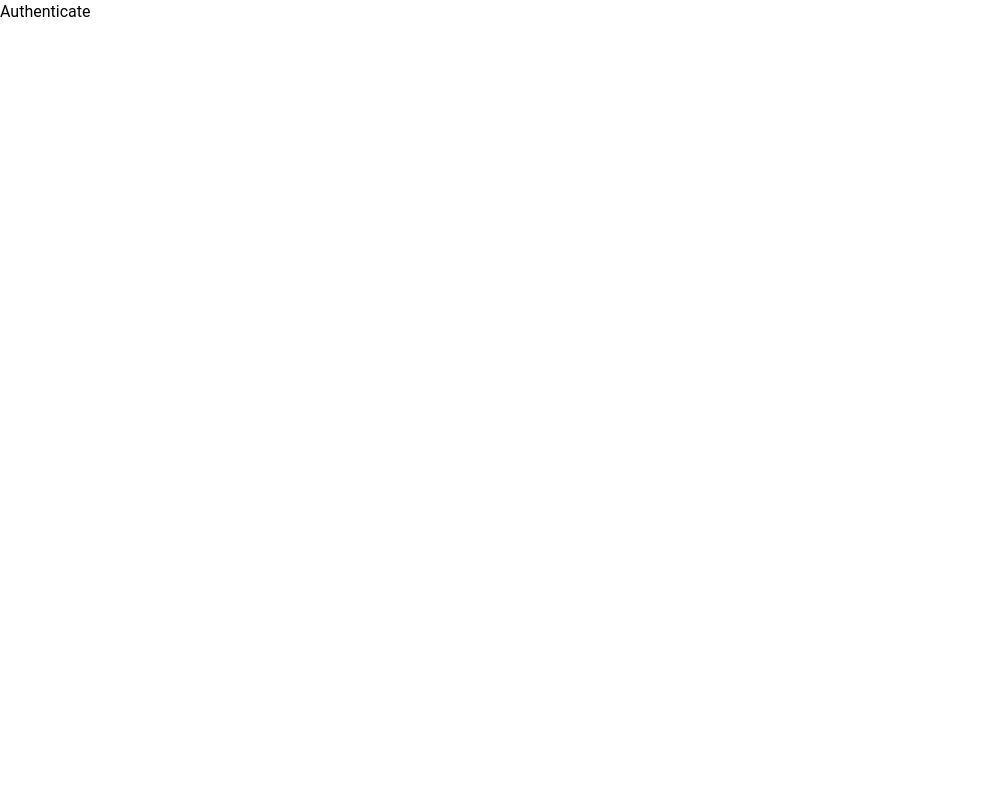
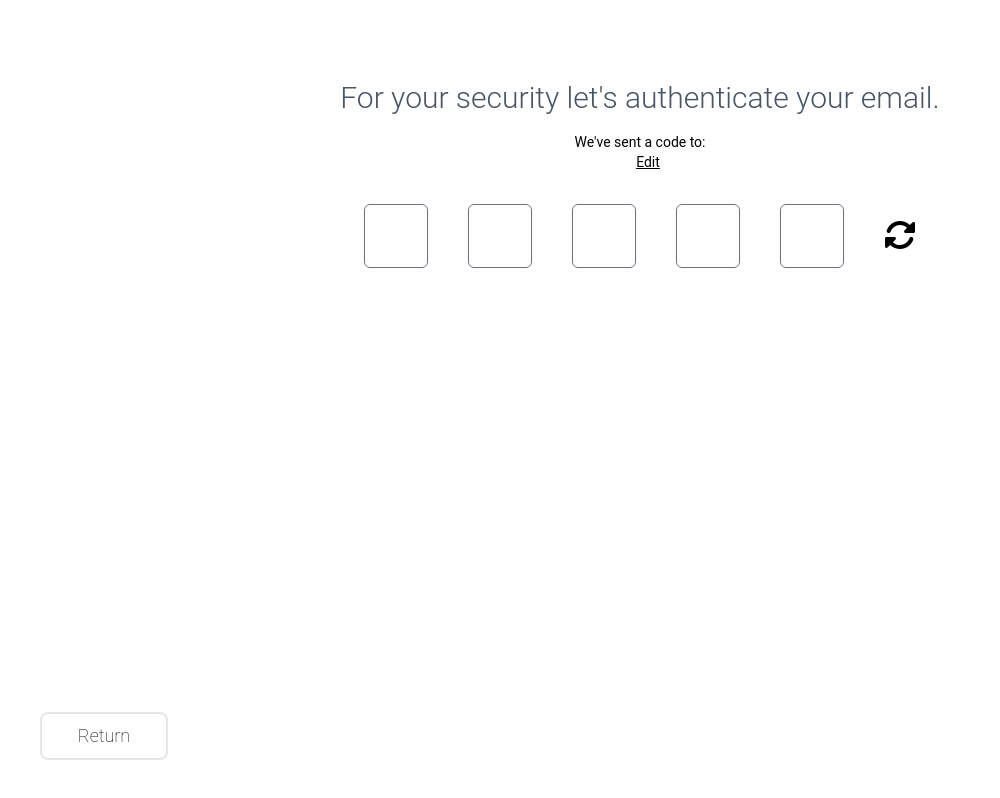
Before and after one commit to mSharifHub/e-commerce, a React (Create React App) app: page /api/credentials/check-email/authenticate in a window 1280 px wide. Shown: the whole page, without its empty margins (0-1000 px from the left). Built offline with nearby package versions, Linux system fonts and the light colour scheme.

Commit message:
implementing 2 way authentication

```diff
--- a/src/App.js
+++ b/src/App.js
@@ -7,8 +7,9 @@ import JoinUs from "./components/pages/JoinUs";
 import FindStore from "./components/pages/FindStore";
 import MinimalLayout from "./components/pages/Layouts/MinimalLayout";
 import MainLayout from "./components/pages/Layouts/MainLayout";
+import TwoWayAuthentication from "./components/pages/SignInAndSignOut/TwoWayAuthentication";
+import Authenticate from "./components/pages/SignInAndSignOut/Authenticate";
 import Register from "./components/pages/SignInAndSignOut/Register";
-import Authenticate from "./components/pages/SignInAndSignOut/Authenticate";
 
 export function App() {
   return (
@@ -30,8 +31,8 @@ export function App() {
             element={<MinimalLayout />}
           >
             <Route index element={<CheckEmail />} />
+            <Route path="authenticate" element={<TwoWayAuthentication />} />
             <Route path="register" element={<Register />} />
-            <Route path="authenticate" element={<Authenticate />} />
           </Route>
         </Routes>
       </Router>
--- a/src/components/pages/SignInAndSignOut/CheckEmail.jsx
+++ b/src/components/pages/SignInAndSignOut/CheckEmail.jsx
@@ -13,7 +13,7 @@ export function CheckEmail() {
   const [touched, setTouched] = useState(false);
   const [submitemail, setSubmitemail] = useState(false);
 
-  const { state, dispatch } = useUser();
+  const { dispatch } = useUser();
 
   const navigate = useNavigate();
 
@@ -46,7 +46,7 @@ export function CheckEmail() {
         navigate("authenticate");
       } else {
         dispatch({ type: "SET_EMAIL", payload: email });
-        navigate("register");
+        navigate("authenticate");
       }
       setEmail("");
       setTouched(false);
--- /dev/null
+++ b/src/components/pages/SignInAndSignOut/CodeResetButton.jsx
@@ -0,0 +1,21 @@
+/* eslint-disable jsx-a11y/control-has-associated-label */
+import { faRotate } from "@fortawesome/free-solid-svg-icons";
+import { FontAwesomeIcon } from "@fortawesome/react-fontawesome";
+
+export default function ResetButton({ handleCodeReset, isWaitingForReset }) {
+  return (
+    <span
+      className={`  ${
+        isWaitingForReset ? "opacity-0" : "opacity-100 cursor-pointer0"
+      }`}
+    >
+      <button
+        type="button"
+        onClick={handleCodeReset}
+        disabled={isWaitingForReset}
+      >
+        <FontAwesomeIcon icon={faRotate} size="2x" />
+      </button>
+    </span>
+  );
+}
--- a/src/components/pages/SignInAndSignOut/Register.jsx
+++ b/src/components/pages/SignInAndSignOut/Register.jsx
@@ -1,30 +1,3 @@
-import { Link } from "react-router-dom";
-import { useUser } from "../../../providers/contexts/userContext";
-
 export default function Register() {
-  const { state, dispatch } = useUser();
-  return (
-    <div className="relative  flex flex-col justify-start items-center w-screen  h-screen p-4 overflow-hidden">
-      <div className="flex flex-col">
-        <div className=" flex flex-col text-3xl font-light   items-center mt-[4rem] mx-auto text-slate-600 whitespace-normal  max-w-md  signInSignOutslideIn ">
-          Now let&apos;s make you a Member.
-        </div>
-        <span className="flex justify-start items-center w-full text-sm mt-4">
-          We&apos;ve sent a code to:
-        </span>
-        <span className="flex justify-start ml-4">
-          {state.userEmail} <span>Edit</span>
-        </span>
-      </div>
-
-      <Link to="/">
-        <button
-          type="button"
-          className="absolute  bottom-10 left-10 justify-center items-center w-[8rem] h-[3rem] mt-4 text-black border-2 rounded-lg text-lg font-thin  capitalize transition-all duration-100 ease-out  cursor-pointer hover:scale-110"
-        >
-          return
-        </button>
-      </Link>
-    </div>
-  );
+  return <div>register place holder</div>;
 }
--- /dev/null
+++ b/src/components/pages/SignInAndSignOut/TwoWayAuthentication.jsx
@@ -0,0 +1,151 @@
+/* eslint-disable react/no-array-index-key */
+/* eslint-disable react/button-has-type */
+/* eslint-disable jsx-a11y/control-has-associated-label */
+/* eslint-disable jsx-a11y/label-has-for */
+/* eslint-disable jsx-a11y/label-has-associated-control */
+/* eslint-disable jsx-a11y/mouse-events-have-key-events */
+import { useEffect, useState } from "react";
+import { Link, useNavigate } from "react-router-dom";
+import { useUser } from "../../../providers/contexts/userContext";
+import ResetButton from "./CodeResetButton";
+
+export default function TwoWayAuthentication() {
+  const { state: userState, dispatch } = useUser();
+  const [codeValid, setCodeValid] = useState(false); // Gets the result true if all chars are valid
+  const [inputValidity, setInputValidity] = useState(Array(5).fill(false)); // used to fill up array as true or false by char
+  const [isWaitingForReset, setIsWaitingForReset] = useState(false); // to control timer
+  const [timer, setTimer] = useState(10); // timer state
+  const [touchedCodeInput, setTouchedCodeInput] = useState(false); // control user interaction with input
+  const [code, setCode] = useState(Array(5).fill("")); // code as array of lenght 5
+  const navigate = useNavigate(); // to move to next page
+
+  const dummyCode = [1, 2, 3, 4, 5]; // simulate code back end
+
+  // use effect to control timer
+  useEffect(() => {
+    let interval;
+    if (isWaitingForReset && timer > 0) {
+      interval = setInterval(() => {
+        setTimer((prevTimer) => prevTimer - 1);
+      }, 1000);
+    } else if (timer === 0) {
+      setIsWaitingForReset(false);
+      setTimer(10);
+    }
+    return () => clearInterval(interval);
+  }, [isWaitingForReset, timer]);
+
+  // use effect to  move to register or login
+  useEffect(() => {
+    if (codeValid) {
+      const redirect = setTimeout(() => {
+        navigate("register");
+      }, 4000);
+
+      return () => clearTimeout(redirect);
+    }
+  }, [codeValid, navigate]);
+
+  const handleCodeInput = (index, value) => {
+    // User touched the input
+    setTouchedCodeInput(true);
+
+    // Update the code with the new value entered by the user
+    const newCode = [...code];
+    newCode[index] = value;
+
+    setCode(newCode);
+
+    const newUserInputValidity = [...inputValidity];
+    newUserInputValidity[index] =
+      value.toString() === dummyCode[index].toString();
+
+    setInputValidity(newUserInputValidity);
+
+    if (value && index < 4) {
+      const nextInput = document.getElementById(`code-${index + 1}`);
+      if (nextInput) {
+        nextInput.focus();
+      }
+    }
+
+    const allInputsAreValid = newUserInputValidity.every(Boolean);
+
+    setCodeValid(allInputsAreValid);
+  };
+
+  return (
+    <>
+      <div className="relative  flex flex-col justify-start items-center w-screen  h-screen p-4 overflow-hidden signInSignOutslideIn">
+        {/* title */}
+        <div className="flex flex-col ">
+          <div className=" flex justify-center items-center text-3xl font-light   mt-[4rem] mx-auto text-slate-600 whitespace-normal   ">
+            For your security let&apos;s authenticate your email.
+          </div>
+
+          <span className="flex flex-col justify-end items-center w-full text-sm mt-4">
+            We&apos;ve sent a code to:
+            <span className="flex">
+              {userState.userEmail}
+              <span className="inline-block capitalize underline ml-4">
+                edit
+              </span>
+            </span>
+          </span>
+        </div>
+
+        <form className="w-full mx-auto mt-4 space-y-5 ">
+          <div className=" flex justify-center space-x-10 mt-4">
+            {code.map((char, index) => (
+              <input
+                key={index}
+                type="text"
+                id={`code-${index}`}
+                name={`code-${index}`}
+                maxLength={1}
+                value={char}
+                onChange={(e) => handleCodeInput(index, e.target.value)}
+                required
+                className={`w-[4rem] h-[4rem] border rounded-md text-center focus:outline-none  capitalize ${
+                  touchedCodeInput && !inputValidity[index]
+                    ? "focus:ring-red-500"
+                    : "focus:ring-indigo-500"
+                } focus:border-transparent`}
+              />
+            ))}
+            <span
+              className={`flex justify-center items-center transition-transform duration-300 ease-out rotate:0  ${
+                !isWaitingForReset ? "hover:rotate-180" : ""
+              }`}
+            >
+              <ResetButton
+                handleCodeReset={() => setIsWaitingForReset(true)}
+                isWaitingForReset={isWaitingForReset}
+              />
+            </span>
+          </div>
+          {isWaitingForReset && timer > 0 && (
+            <span className="flex  justify-center items-center">
+              code will be send to {userState.email} in {timer}
+            </span>
+          )}
+        </form>
+        {code.every((char) => char !== "" && !codeValid) && (
+          <span className="flex justify-center items-center mt-2">
+            code is not valid
+          </span>
+        )}
+      </div>
+
+      {/* return to main page  button */}
+      <Link to="/">
+        <button
+          type="button"
+          className="absolute  bottom-10 left-10 justify-center items-center w-[8rem] h-[3rem] mt-4 text-black border-2 rounded-lg text-lg font-thin  capitalize transition-all duration-100 ease-out  cursor-pointer hover:scale-110"
+        >
+          return
+        </button>
+      </Link>
+    </>
+  );
+}
```
